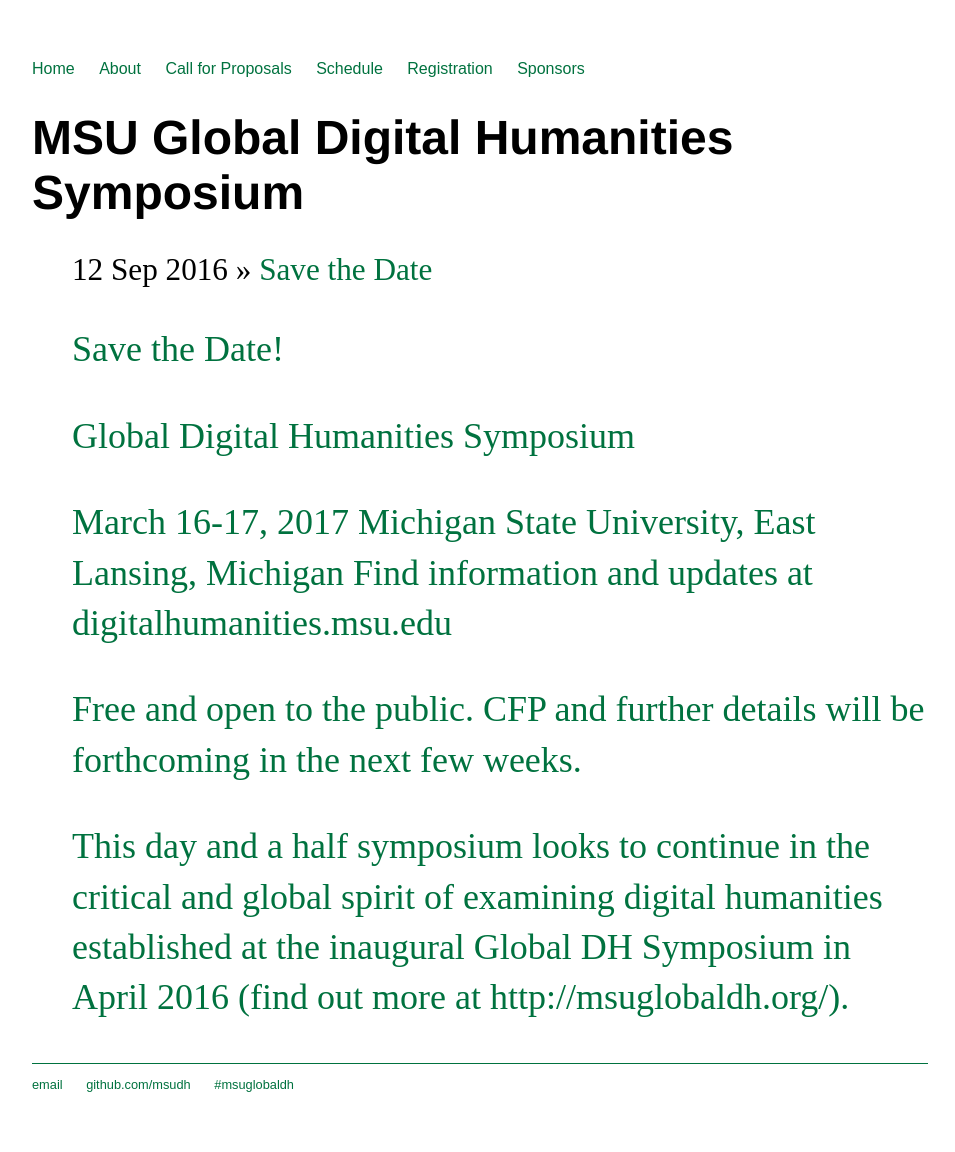
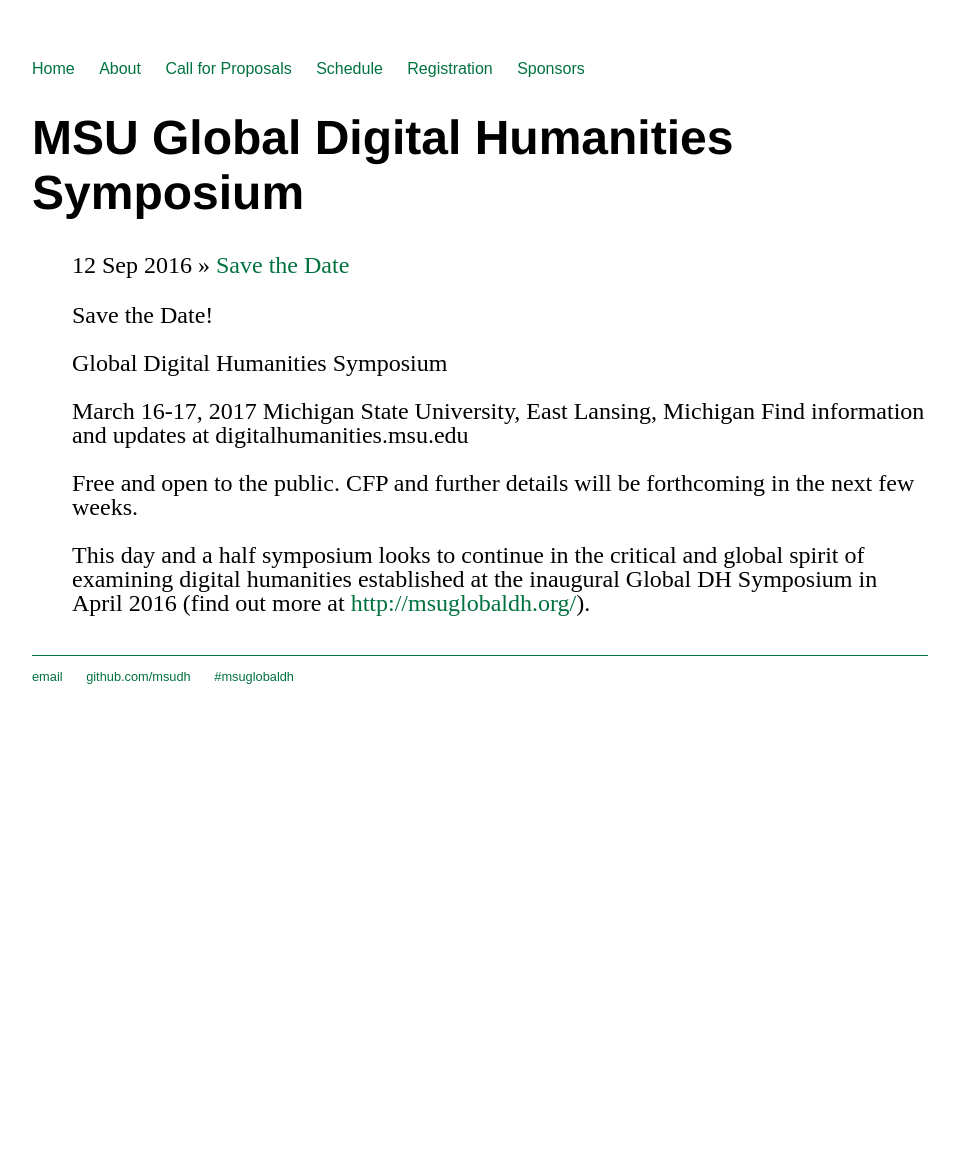
Before and after one commit to msudh/globaldh2017.github.io, a Jekyll site: the page built from index.html, in a window 1280 px wide. Shown: the whole page, without its empty margins (160-1115 px from the left). Built offline with Jekyll 4.4.1, drawn with Linux system fonts in a browser that asks for light colours; after the commit the page ends 900 px from its top, so only the background shows below that.

Commit message:
Update main.css

```diff
--- a/css/main.css
+++ b/css/main.css
@@ -23,9 +23,9 @@
     font-family:'Helvetica', 'Arial', 'Sans-Serif';
 }
 p {
-    font-size: 1.5em;
-    line-height: 1.4em;
-    color: #00723F;
+    font-size: 1em;
+    line-height: 1em;
+    color: #000000;
 }
 footer {
     border-top: 1px solid #00723F;
@@ -39,5 +39,4 @@
 
 ul.posts li {
     list-style: none;
-    font-size: 1.3em;
 }
```
